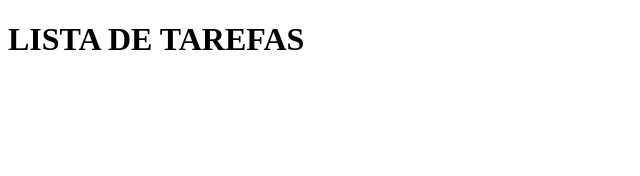
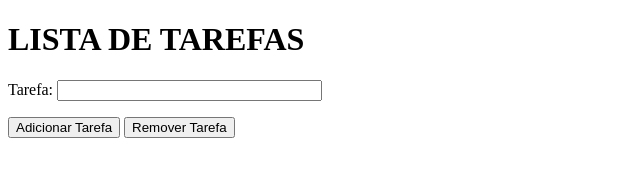
Before and after one commit to Lu2r6be/Tarefa, a plain HTML site: page index.html in a window 1280 px wide. Shown: the whole page, without its empty margins (0-640 px from the left). Drawn offline with Linux system fonts and the light colour scheme.

Commit message:
Criando a estrutura no HTML

```diff
--- a/index.html
+++ b/index.html
@@ -3,17 +3,17 @@
 <head>
     <meta charset="UTF-8">
     <meta name="viewport" content="width=device-width, initial-scale=1.0">
-    <link rel="stylesheet" href="./src/css/estilo.css">
+    <link rel="stylsheet" href="./src/css/estilo.css">
     <title>Projeto 9</title>
 </head>
 <body>
     <h1>LISTA DE TAREFAS</h1>
-
-
-
-
-
-
+    <p><label for="task">Tarefa:</label>
+        <input type="text" id="task" size="30px">
+    </p>
+    <button id="btnAdicionar" onclick="adicionarTarefa()">Adicionar Tarefa</button>
+    <button id="btnRemover" onclick="removerTarefa()">Remover Tarefa</button>
+    <p id="lista"></p>
 
     <script src="./src/js/script.js"></script>
 </body>
```
